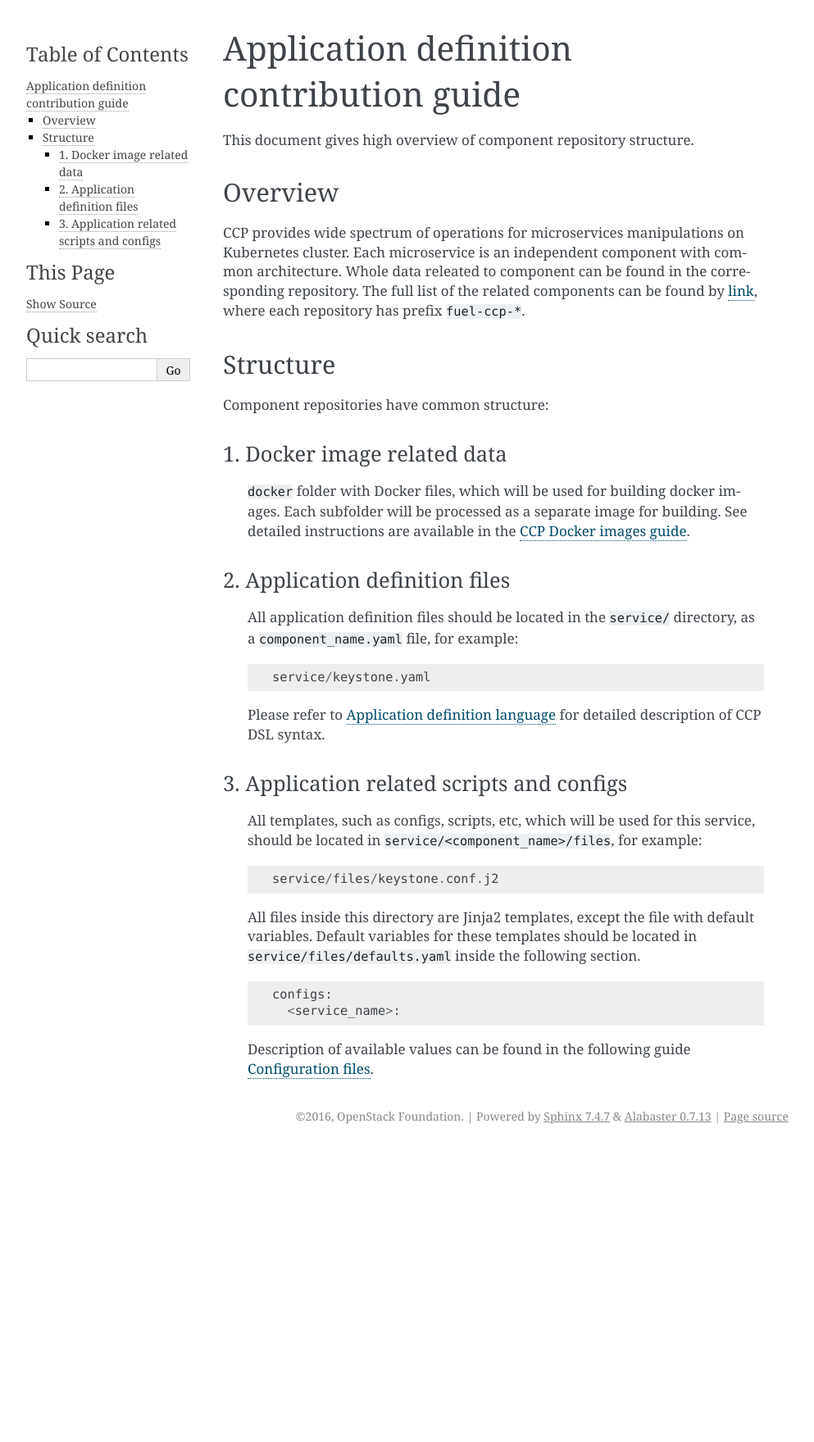
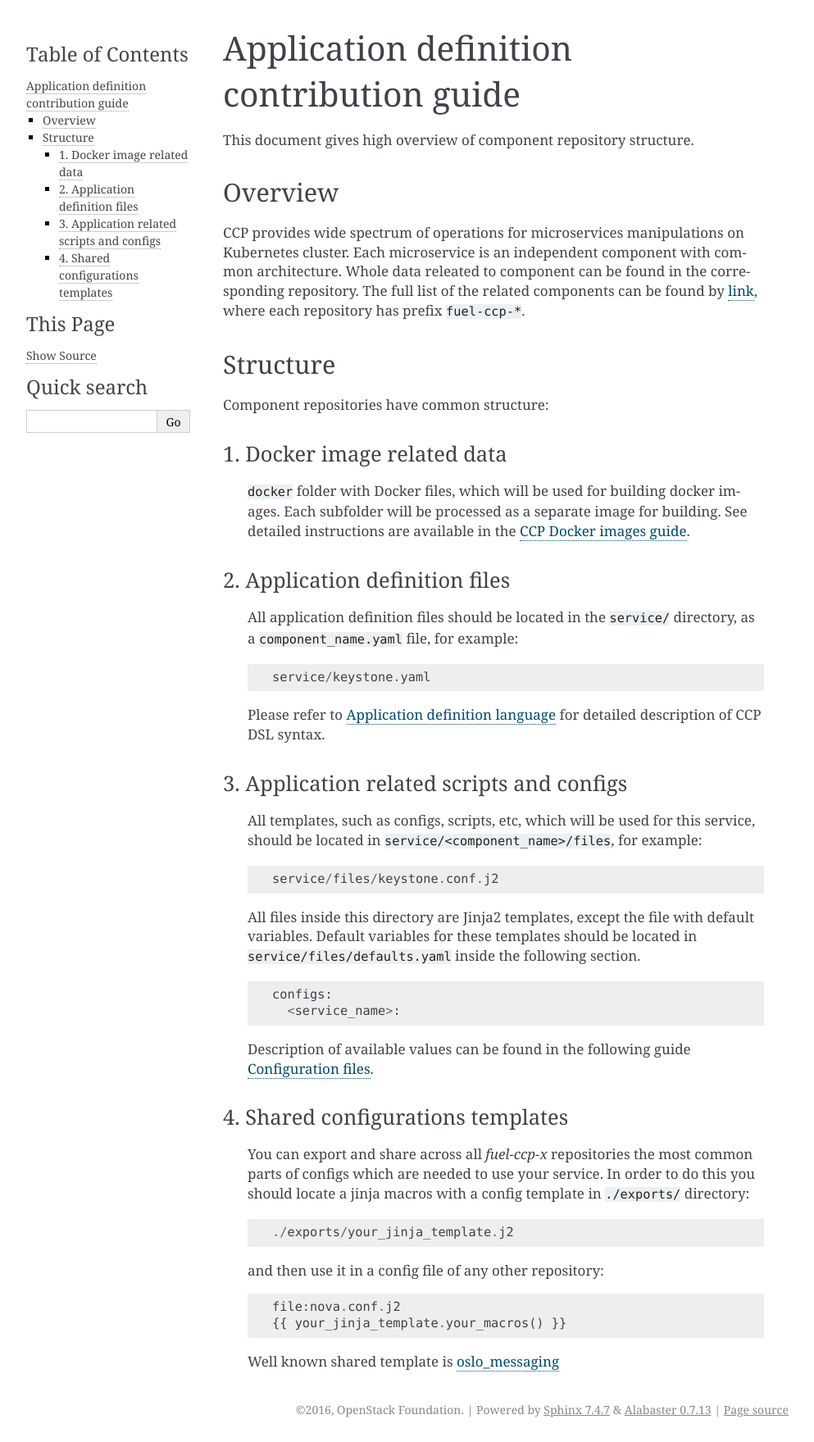
Before and after one commit to openstack-archive/fuel-ccp, a Sphinx documentation site: the page built from doc/source/app_def_guide.rst, in a window 1280 px wide. Shown: the whole page at 82% size, without its empty margins (148-1141 px from the left). Built offline with Sphinx 7.4.7, drawn with Linux system fonts in a browser that asks for light colours; before the commit the page ends 1401 px from its top, so only the background shows below that.

Commit message:
Add jinja macroses (exports) doc
Change-Id: Ifa3e4c42a05f47e0f9a73abf2d638cf730f5163e

```diff
--- a/doc/source/app_def_guide.rst
+++ b/doc/source/app_def_guide.rst
@@ -60,3 +60,22 @@ Component repositories have common structure:
    :doc:`config/index`.
 
 .. _link: https://github.com/openstack?q=fuel-ccp-
+
+4. Shared configurations templates
+----------------------------------
+   You can export and share across all `fuel-ccp-x` repositories the most common
+   parts of configs which are needed to use your service. In order to do this you
+   should locate a jinja macros with a config template in ``./exports/`` directory:
+
+   ::
+
+   ./exports/your_jinja_template.j2
+
+   and then use it in a config file of any other repository:
+
+   ::
+
+    file:nova.conf.j2
+    {{ your_jinja_template.your_macros() }}
+
+   Well known shared template is `oslo_messaging <https://github.com/openstack/fuel-ccp-rabbitmq/blob/master/exports/oslo_messaging.j2>`_
```
